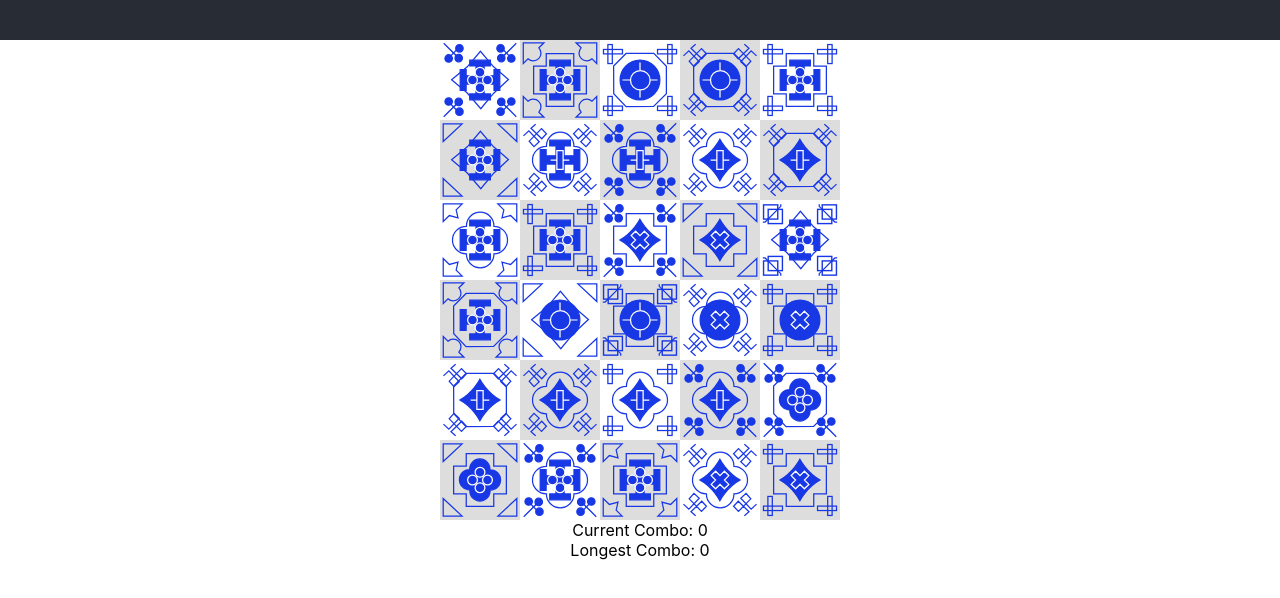
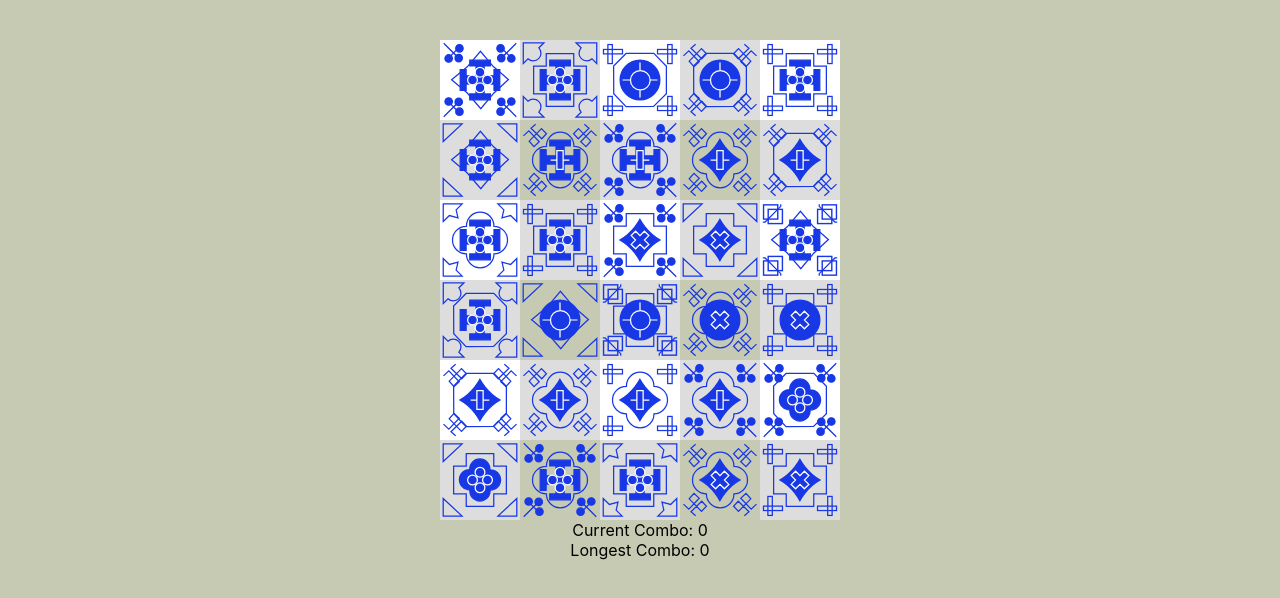
Before and after one commit to dahmad/tiles, a React (Create React App) app in the folder tiles/: page / in a window 1280 px wide. Shown: the top 598 px of the page. Built offline with nearby package versions, Linux system fonts and the light colour scheme.

Commit message:
Add background color

```diff
--- a/tiles/src/App.css
+++ b/tiles/src/App.css
@@ -1,9 +1,11 @@
 .App {
   text-align: center;
+  background-color: #c7cab2;
+  min-height: 100vh;
 }
 
 .App-header {
-  background-color: #282c34;
+  background-color: #c7cab2;
   min-height: 5vh;
   display: flex;
   flex-direction: column;
```
